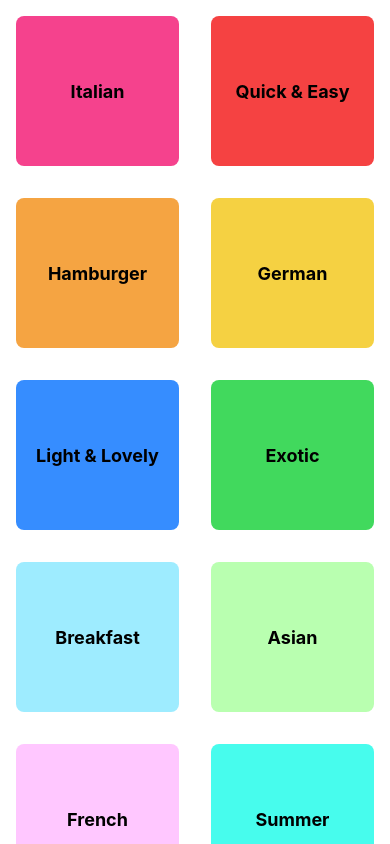
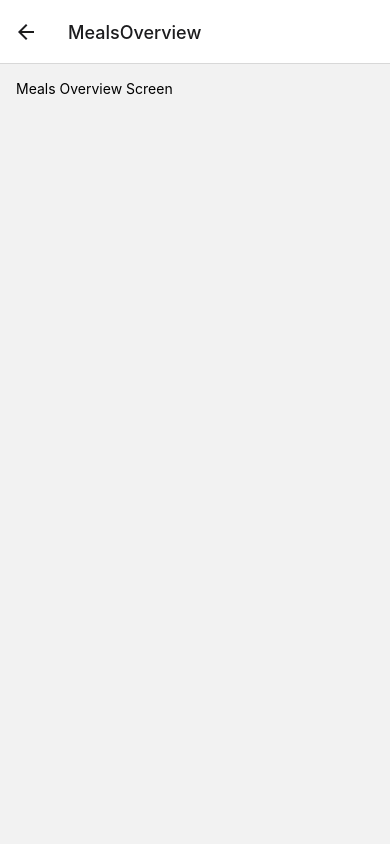
Before and after one commit to Matt658041/Basic-Native-Navigation, a React Native app: screen /MealsOverview in a window 390 px wide. Built offline with nearby package versions, Linux system fonts and the light colour scheme.

Commit message:
added navigation prop but still need to bind to render items

```diff
--- a/App.js
+++ b/App.js
@@ -1,12 +1,22 @@
 import { StatusBar } from "expo-status-bar";
 import { StyleSheet } from "react-native";
 import CategoriesScreen from "./screens/CategoriesScreen";
+import { NavigationContainer } from "@react-navigation/native";
+import { createNativeStackNavigator } from "@react-navigation/native-stack";
+import MealsOverviewScreen from "./screens/MealsOverviewScreen";
+
+const Stack = createNativeStackNavigator();
 
 export default function App() {
   return (
     <>
-      <StatusBar style='light'/>
-      <CategoriesScreen />
+      <StatusBar style="auto" />
+      <NavigationContainer>
+        <Stack.Navigator>
+          <Stack.Screen name="MealsCategories" component={CategoriesScreen} />
+          <Stack.Screen name="MealsOverview" component={MealsOverviewScreen} />
+        </Stack.Navigator>
+      </NavigationContainer>
     </>
   );
 }
--- a/components/CategoryGridTile.js
+++ b/components/CategoryGridTile.js
@@ -1,7 +1,7 @@
 import { View, Text, Pressable, StyleSheet, Platform } from "react-native";
 import React from "react";
 
-export default function CategoryGridTile({ title, color }) {
+export default function CategoryGridTile({ title, color, onPress }) {
   return (
     <View style={styles.gridItem}>
       <Pressable
@@ -10,6 +10,7 @@ export default function CategoryGridTile({ title, color }) {
           styles.button,
           pressed ? styles.buttonPressed : null,
         ]}
+        onPress={onPress}
       >
         <View style={[styles.innerContainer, { backgroundColor: color }]}>
           <Text style={styles.title}>{title}</Text>
--- a/package.json
+++ b/package.json
@@ -9,10 +9,14 @@
     "web": "expo start --web"
   },
   "dependencies": {
+    "@react-navigation/native": "^6.0.13",
+    "@react-navigation/native-stack": "^6.9.1",
     "expo": "~47.0.3",
     "expo-status-bar": "~1.4.2",
     "react": "18.1.0",
-    "react-native": "0.70.5"
+    "react-native": "0.70.5",
+    "react-native-safe-area-context": "4.4.1",
+    "react-native-screens": "~3.18.0"
   },
   "devDependencies": {
     "@babel/core": "^7.12.9"
--- a/screens/CategoriesScreen.js
+++ b/screens/CategoriesScreen.js
@@ -4,12 +4,18 @@ import { CATEGORIES } from "../data/dummy-data";
 import CategoryGridTile from "../components/CategoryGridTile";
 
 function renderCategoryItem(itemData) {
+
+  function pressHandler() {
+
+  }
+
   return (
-    <CategoryGridTile title={itemData.item.title} color={itemData.item.color} />
+    <CategoryGridTile title={itemData.item.title} color={itemData.item.color} onPress={pressHandler} />
   );
 }
 
-export default function CategoriesScreen() {
+export default function CategoriesScreen({ navigation }) {
+
   return (
     <FlatList
       data={CATEGORIES}
--- /dev/null
+++ b/screens/MealsOverviewScreen.js
@@ -0,0 +1,19 @@
+import { View, Text, StyleSheet } from 'react-native'
+import { MEALS } from '../data/dummy-data'
+import React from 'react'
+
+export default function MealsOverviewScreen() {
+  return (
+    <View style={styles.container}>
+      <Text>Meals Overview Screen</Text>
+    </View>
+  )
+}
+
+const styles = StyleSheet.create({
+    container: {
+        flex: 1,
+        padding: 16
+    }
+
+});
```
Also changed, not shown: 1 other file (tests, documents, lock files or other folders).
